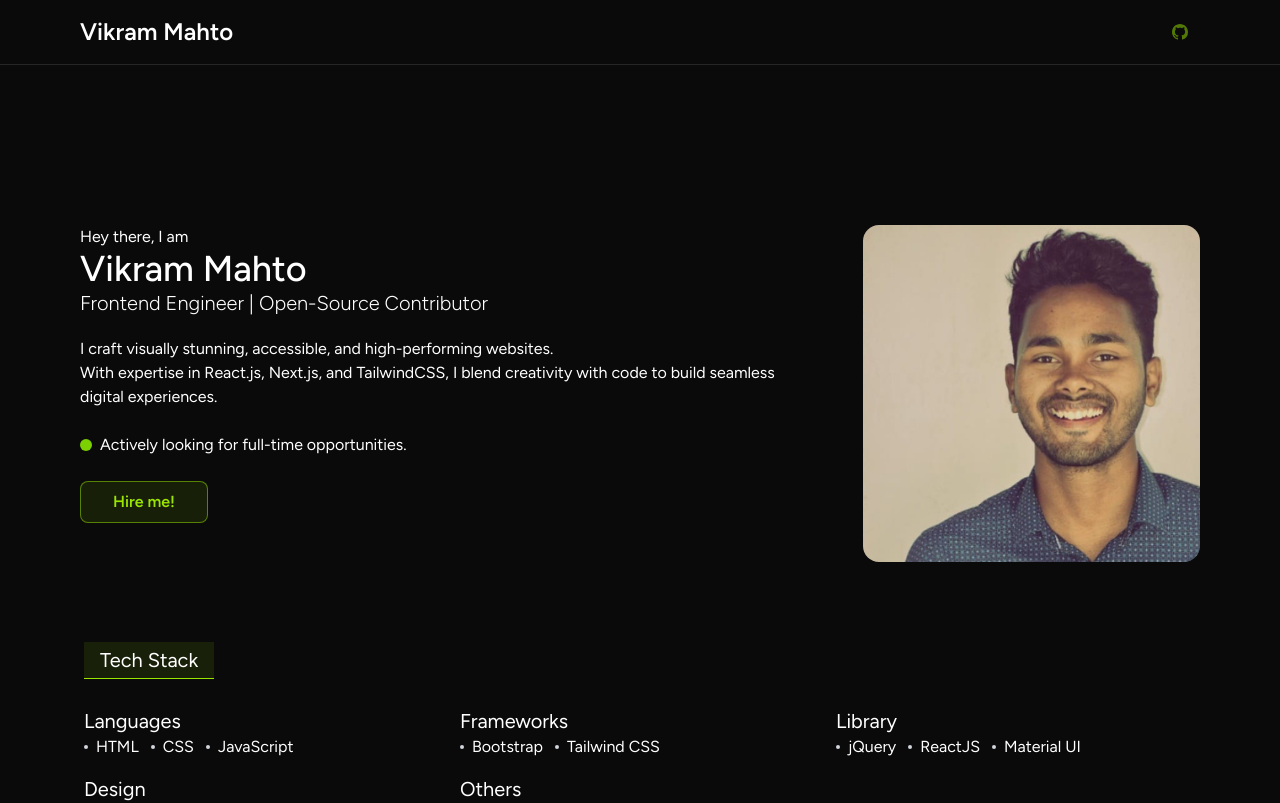
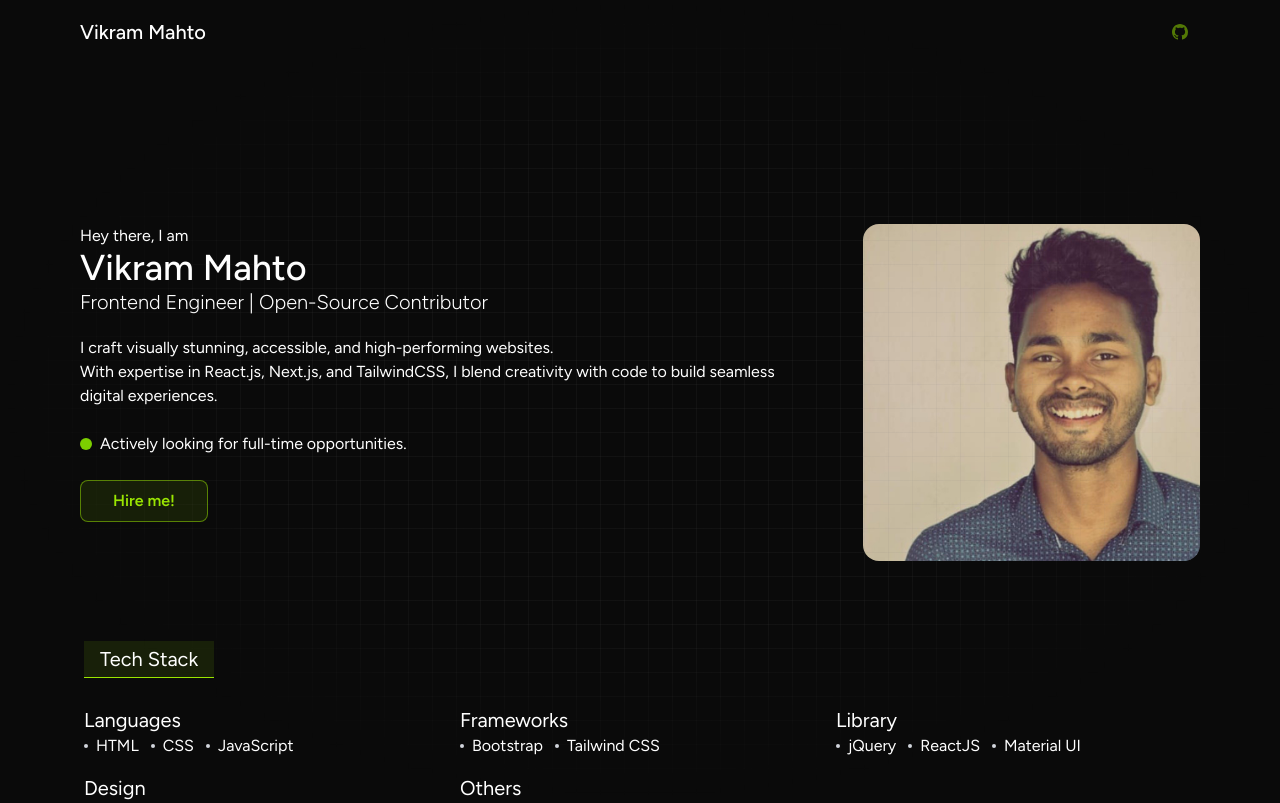
Before and after one commit to vikrammahto/vikrammahto.com, a Next.js app: page / in a window 1280 px wide. Shown: the top 803 px of the page. Built offline with nearby package versions, Linux system fonts and the light colour scheme.

Commit message:
add background grid and scroll effect

```diff
--- a/src/app/layout.js
+++ b/src/app/layout.js
@@ -61,7 +61,10 @@ export const metadata = {
 export default function RootLayout({ children }) {
   return (
     <html lang="en">
-      <body className={`${figtree.className} bg-neutral-950 antialiased text-white`}>
+      <body
+        className={`${figtree.className} bg-neutral-950 text-white antialiased`}
+      >
+        <div className="absolute inset-0 h-full w-full bg-[linear-gradient(to_right,#80808012_1px,transparent_1px),linear-gradient(to_bottom,#80808012_1px,transparent_1px)] [mask-image:radial-gradient(ellipse_50%_50%_at_50%_50%,#000_60%,transparent_100%)] bg-[size:24px_24px]"></div>
         <Header />
         <main>{children}</main>
         <Footer />
--- a/src/app/page.js
+++ b/src/app/page.js
@@ -5,7 +5,7 @@ import React from 'react';
 
 const page = () => {
   return (
-    <div className='space-y-20'>
+    <div className="space-y-20">
       <Hero />
       <Skills />
       <Projects />
--- a/src/components/layout/Header.jsx
+++ b/src/components/layout/Header.jsx
@@ -1,13 +1,28 @@
+'use client';
 import Link from 'next/link';
-import React from 'react';
+import React, {useState, useEffect} from 'react';
 
 const Header = () => {
+  const [hasBorder, setHasBorder] = useState(false);
+
+  useEffect(() => {
+    const handleScroll = () => {
+      setHasBorder(window.scrollY > 10);
+    };
+
+    window.addEventListener('scroll', handleScroll);
+    return () => window.removeEventListener('scroll', handleScroll);
+  }, []);
   return (
-    <header className="sticky top-0 z-40 mx-auto w-full border-b border-neutral-800 bg-neutral-950">
+    <header
+      className={`sticky top-0 z-40 mx-auto w-full ${
+        hasBorder ? 'border-b border-neutral-800 bg-neutral-950 shadow-xl shadow-lime-400/5' : ''
+      }`}
+    >
       <div className="mx-auto flex w-full max-w-6xl items-center justify-between px-10 py-3 md:px-4">
         <Link
           href="/"
-          className="flex text-2xl leading-none font-semibold whitespace-nowrap"
+          className="flex text-xl leading-none font-medium whitespace-nowrap"
           aria-label="Vikram Mahto - Frontend Developer personal portfolio website"
         >
           Vikram Mahto
```
